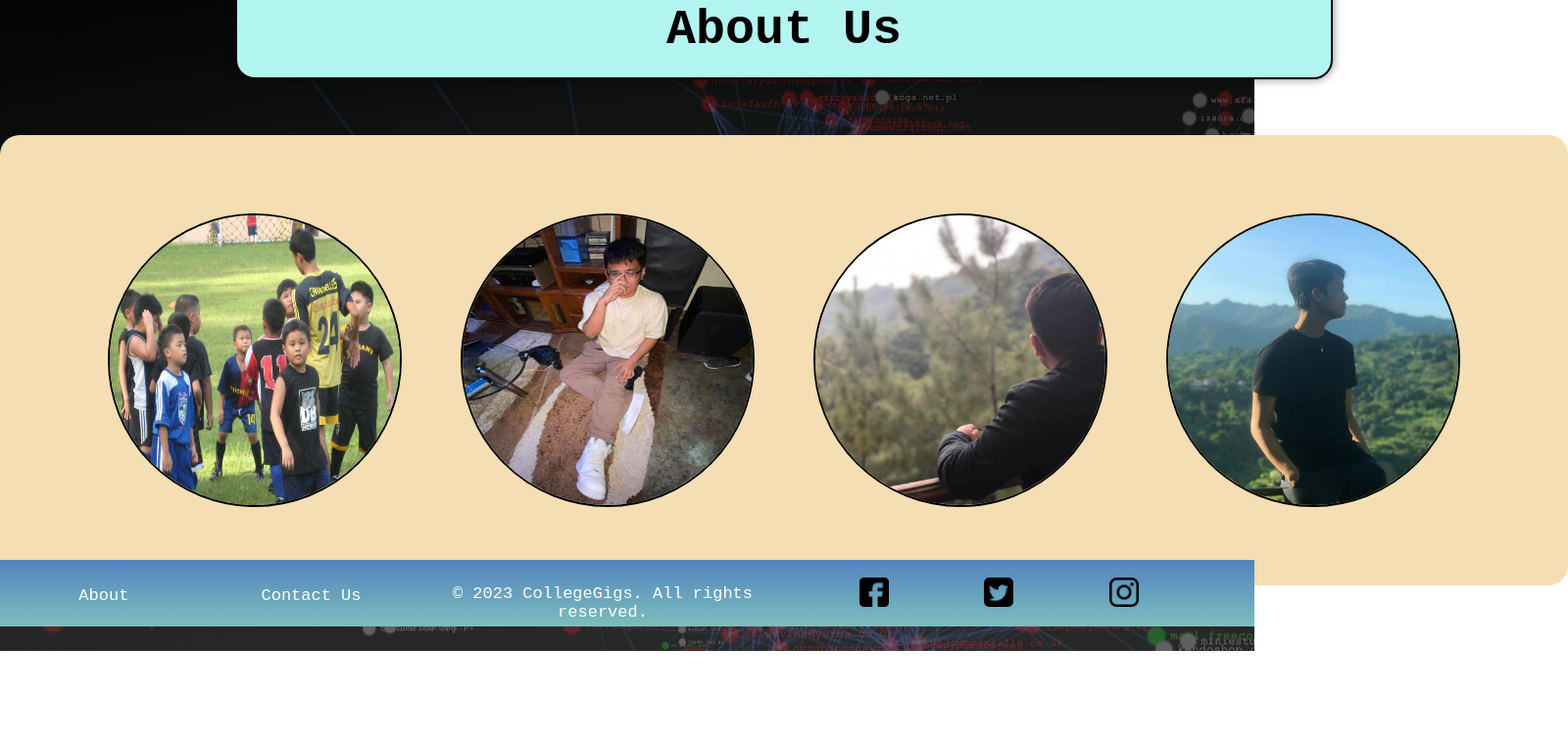
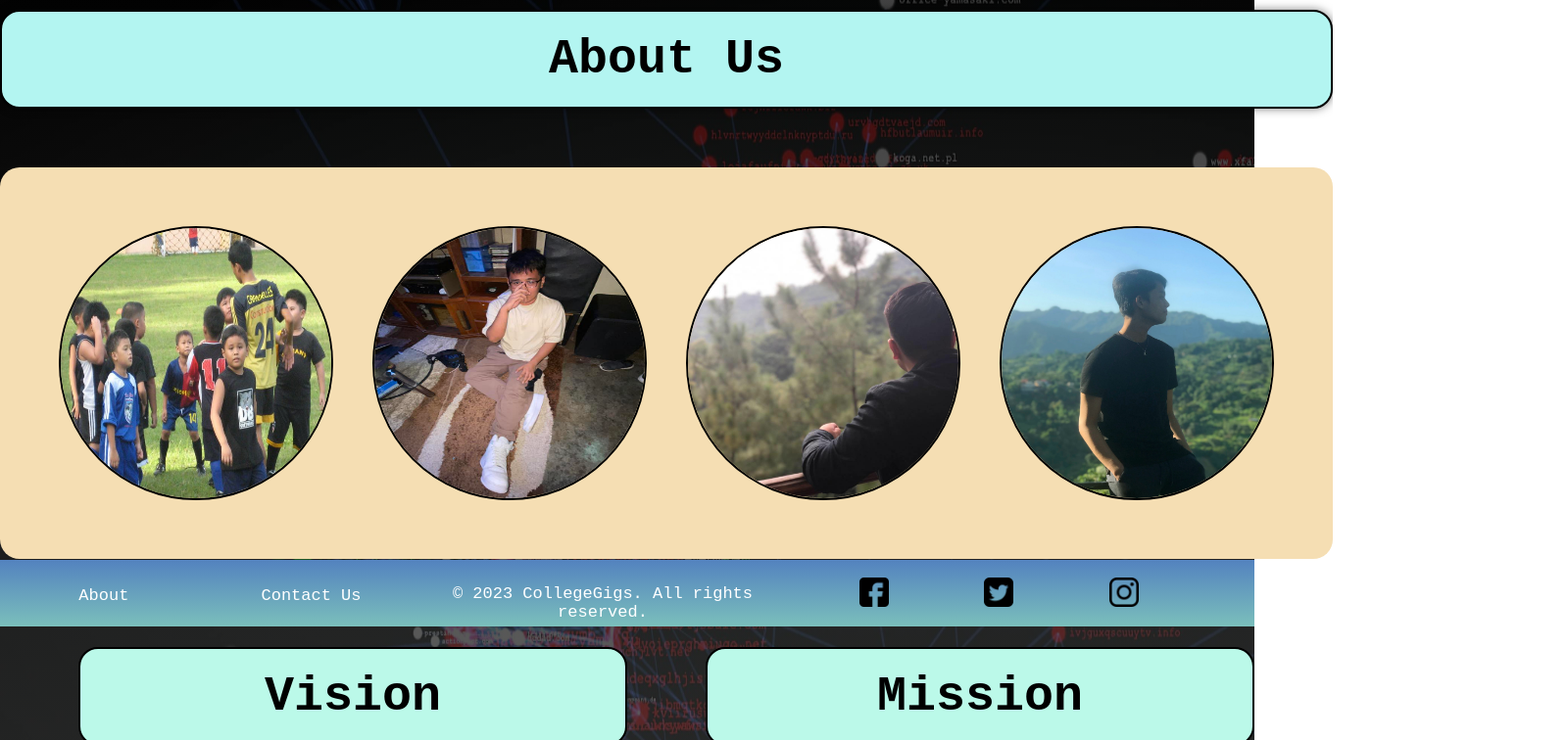
Before and after one commit to fynn07/college-gigs, a React (Create React App) app: page /About in a window 1280 px wide. Shown: the part 160-916 px from the top of the page at 98% size, 1600 px wide, since content can reach past the window. Before the commit the page ends 825 px from the top, so only its background shows below. Built offline with nearby package versions, Linux system fonts and the light colour scheme.

Commit message:
complete structure of about page

```diff
--- a/src/pages/about.js
+++ b/src/pages/about.js
@@ -7,7 +7,7 @@ import Ryan from '../components/resources/founders/RyanY.jpg';
 import '../styles/about.css';
 
 const vision = "Our vision is to revolutionize the digital landscape by providing high-quality e-services that seamlessly connect company employers and Filipino college freelancers. We aim to empower businesses with cost-effective solutions starting at a low price of $5, fostering collaboration and mutual growth in the digital economy.";
-const mission = "At &copy; College Gigs, our mission is to bridge the gap between company employers and college freelancers by offering a diverse range of high-quality e-services. We are committed to providing a user-friendly platform that enables employers to access talented freelancers who can deliver exceptional results at an affordable price point. Through our dedication to excellence, innovation, and fostering a supportive community, we strive to empower freelancers to showcase their skills and help businesses thrive in the digital age.";
+const mission = "Our mission is to bridge the gap between company employers and college freelancers by offering a diverse range of high-quality e-services. We are committed to providing a user-friendly platform that enables employers to access talented freelancers who can deliver exceptional results at an affordable price point. Through our dedication to excellence, innovation, and fostering a supportive community, we strive to empower freelancers to showcase their skills and help businesses thrive in the digital age.";
 
 
 
@@ -25,12 +25,14 @@ function about() {
                     <img src={Ryan} alt='ryan' className='portrait ryan'/>
                 </div>
 
-                <div className='mission-vision'>
-                    <div className='mission'>
-                        <h1>hello</h1>
+                <div id='vm_section'>
+                    <div className="vm_card" id='vm_heading'>
+                        <h1 className="vm_card_item vision_heading">Vision</h1>
+                        <h1 className="vm_card_item mission_heading">Mission</h1>
                     </div>
-                    <div className='vision'>
-                        <h1>world</h1>
+                    <div className="vm_card" id='vm_content'>
+                        <p className="vm_card_item vision_content">{vision}</p>
+                        <p className="vm_card_item mission_content">{mission}</p>
                     </div>
                 </div>
 
@@ -40,4 +42,6 @@ function about() {
     )
 }
 
+
+
 export default about
--- a/src/styles/about.css
+++ b/src/styles/about.css
@@ -29,19 +29,18 @@
 
 #about_heading {
     text-align: center;
-    margin: 50px auto 0;
+    margin: 80px auto 20px;
     font-size: 50px;
     border: 2px solid black;
     border-radius: 20px;
     padding: 20px;
     background-color: rgb(179, 245, 241);
     box-shadow: 0 0 10px rgba(0, 0, 0, 0.5);
-    width: 70%;
+    max-width: 1440px;
 }
 #about_heading:hover {
     transition: 0.5s ease;
     transform: scale(1.02);
-    margin-bottom: 0p;
 }
 
 #portfolio {
@@ -50,15 +49,16 @@
     flex-direction: row;
     background-color: wheat;
     border-radius: 20px;
-    padding: 80px;
-    margin: 0 auto;
+    padding: 60px 40px;
+    max-width: 1440px;
+    margin: 40px auto;
 }
 
 .portrait {
-    width: 300px;
-    height: 300px;
-    margin: auto 30px;
-    border-radius: 300px;
+    width: 280px;
+    height: 280px;
+    margin: auto 20px;
+    border-radius: 50%;
     border: 2px solid black;
 }
 
@@ -67,6 +67,34 @@
     transform: scale(1.03);
 }
 
-.mission-vision{
+#vm_section {
     display: flex;
+    flex-direction: column;
+    width: 100%;
+    max-width: 1440px;
+    justify-content: space-evenly;
+    margin: 40px auto 120px;
 }
+
+.vm_card {
+    display: grid;
+    grid-template-columns: repeat(2, 1fr);
+    width: 100%;
+    gap: 80px;
+    padding: 10px 40px;
+}
+
+.vm_card_item {
+    width: 100%;
+    margin: 0 auto;
+    padding: 20px 40px;
+    border-radius: 20px;
+    background-color: rgb(187, 249, 233);
+    animation: fade-in 1s forwards;
+    border: 2px solid;
+    font-weight: bold;
+}
+
+p.vm_card_item {
+    display: none;
+}
```
